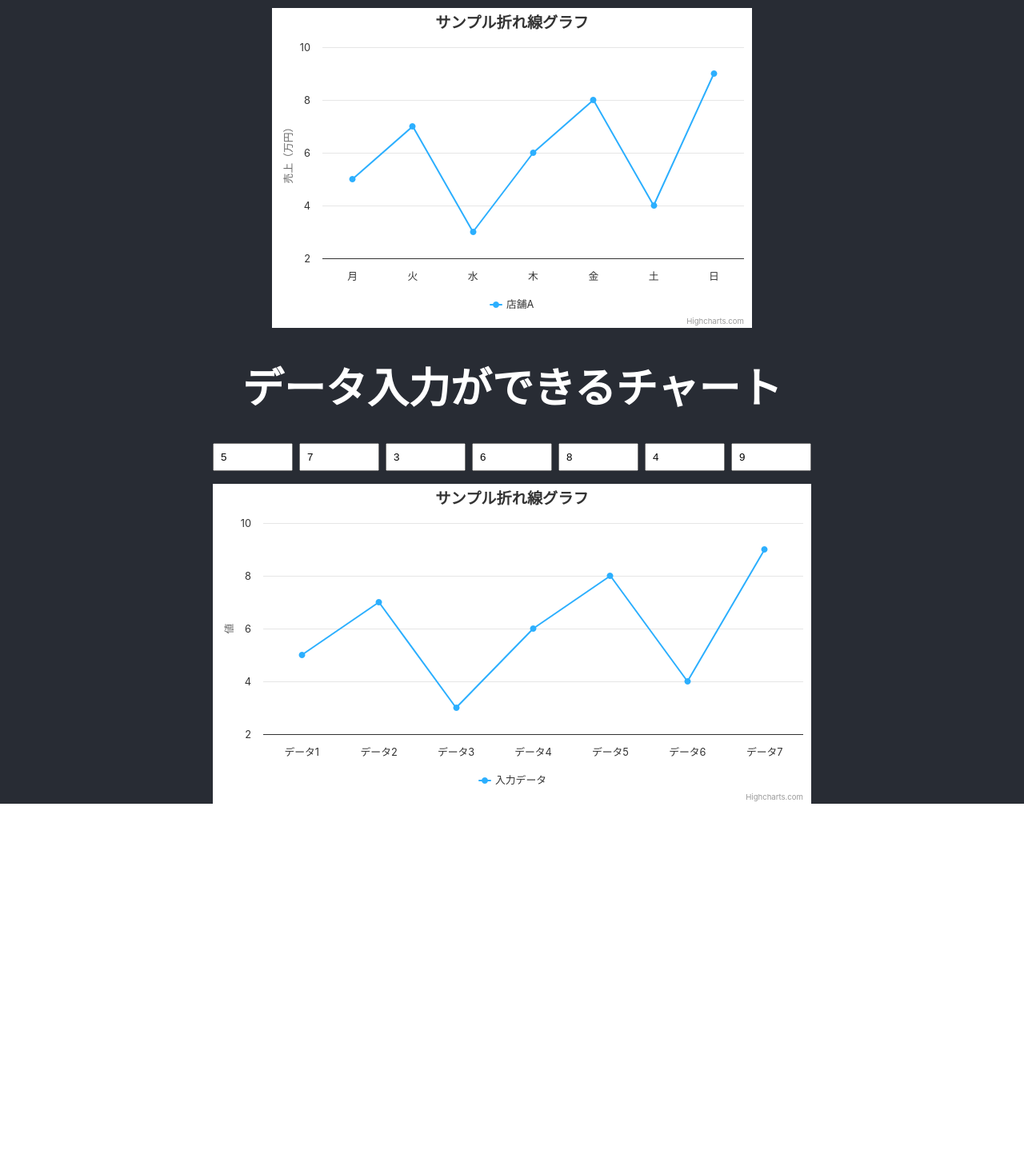
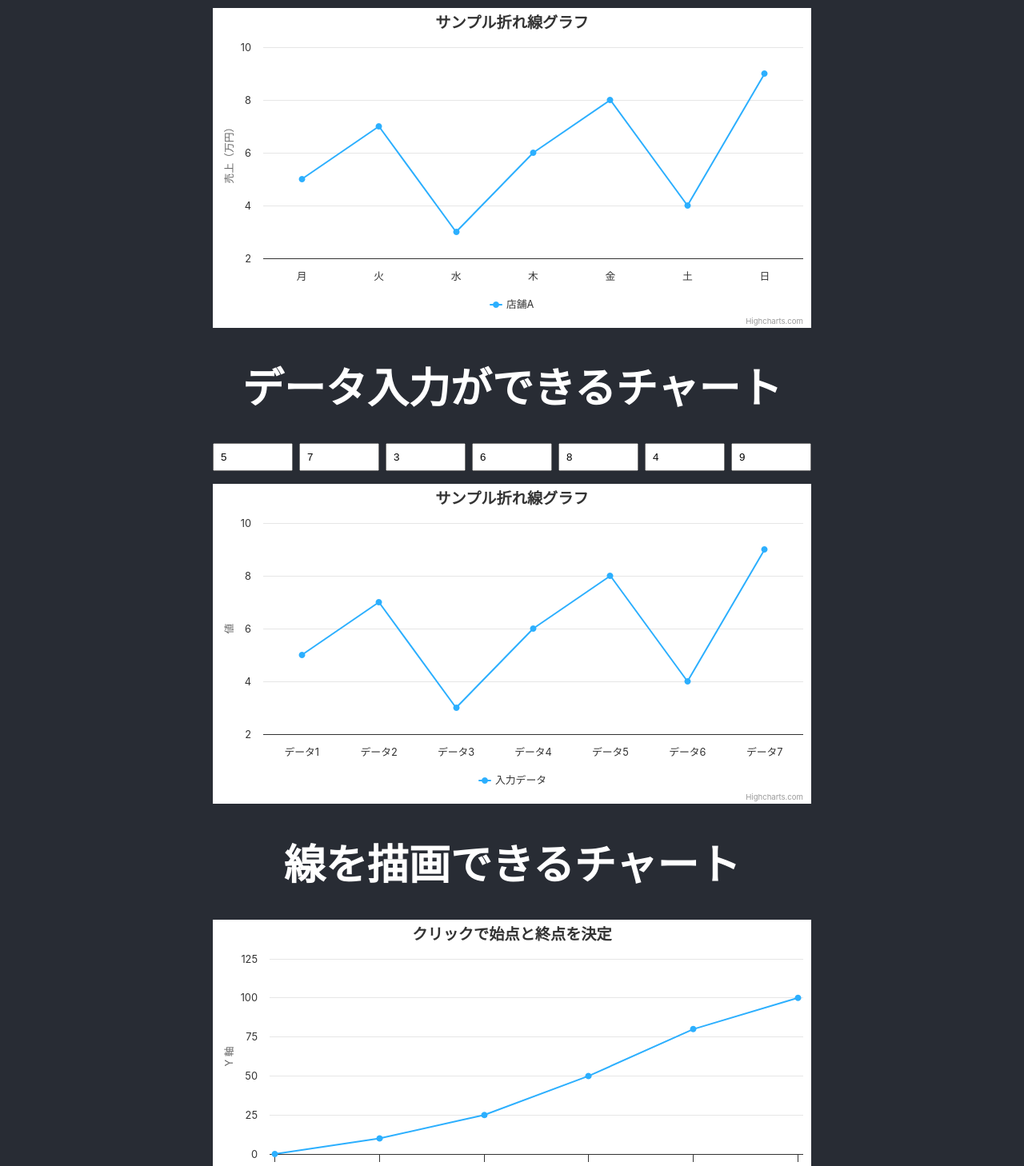
Before and after one commit to morishi46rui/sample-chart, a React (Create React App) app: page / in a window 1280 px wide. Shown: the part 123-1581 px from the top of the page at 80% size. Before the commit the page ends 1128 px from the top, so only its background shows below. Built offline with nearby package versions, Linux system fonts and the light colour scheme.

Commit message:
Add: 線描画のチャートサンプルを追加

```diff
--- a/src/App.tsx
+++ b/src/App.tsx
@@ -1,15 +1,26 @@
 import "./App.css";
 import { DataChart } from "./components/DataChart";
+import { DrawLineChart } from "./components/DrawLineChart";
 import { SampleChart } from "./components/SampleChart";
 
 function App() {
 	return (
 		<div className="App">
 			<header className="App-header">
-				<h1>Sample Chart</h1>
-				<SampleChart />
-				<h1>データ入力ができるチャート</h1>
-				<DataChart />
+				<div>
+					<div style={{ margin: "2rem" }}>
+						<h1>Sample Chart</h1>
+						<SampleChart />
+					</div>
+					<div style={{ margin: "2rem" }}>
+						<h1>データ入力ができるチャート</h1>
+						<DataChart />
+					</div>
+					<div style={{ margin: "2rem" }}>
+						<h1>線を描画できるチャート</h1>
+						<DrawLineChart />
+					</div>
+				</div>
 			</header>
 		</div>
 	);
--- /dev/null
+++ b/src/components/DrawLineChart.tsx
@@ -0,0 +1,113 @@
+import { useEffect, useRef } from "react";
+import Highcharts from "highcharts";
+import HighchartsReact from "highcharts-react-official";
+
+export const DrawLineChart: React.FC = () => {
+	const chartComponentRef = useRef<HighchartsReact.RefObject>(null);
+
+	useEffect(() => {
+		let startPoint: { x: number; y: number; value: number } | null = null;
+		let endPoint: { x: number; y: number; value: number } | null = null;
+
+		let startCircle: Highcharts.SVGElement | null = null;
+		let endCircle: Highcharts.SVGElement | null = null;
+		let line: Highcharts.SVGElement | null = null;
+		let startLabel: Highcharts.SVGElement | null = null;
+		let endLabel: Highcharts.SVGElement | null = null;
+		let differenceLabel: Highcharts.SVGElement | null = null;
+
+		const chart = chartComponentRef.current?.chart;
+
+		if (chart) {
+			chart.update({
+				chart: {
+					events: {
+						click: function (event: Highcharts.PointerEventObject) {
+							const coords = chart.pointer.getCoordinates(event);
+							const yAxisVal = coords.yAxis?.[0]?.value;
+							const x = event.chartX;
+							const y = event.chartY;
+
+							if (yAxisVal === undefined) return;
+
+							// 始点を新たに指定する場合は、すべてリセット
+							if (!startPoint) {
+								// すべての描画オブジェクトを削除
+								for (const el of [startCircle, endCircle, line, startLabel, endLabel, differenceLabel]) {
+									if (el) el.destroy();
+								}
+
+								startPoint = { x, y, value: yAxisVal };
+
+								startCircle = this.renderer.circle(x, y, 5).attr({ fill: "red" }).add();
+								startLabel = this.renderer
+									.text(`始点: ${yAxisVal.toFixed(2)}`, x + 10, y - 10)
+									.css({ color: "red", fontSize: "12px" })
+									.add();
+							} else {
+								endPoint = { x, y, value: yAxisVal };
+
+								endCircle = this.renderer.circle(x, y, 5).attr({ fill: "blue" }).add();
+								endLabel = this.renderer
+									.text(`終点: ${yAxisVal.toFixed(2)}`, x + 10, y - 10)
+									.css({ color: "blue", fontSize: "12px" })
+									.add();
+
+								line = this.renderer
+									.path(["M", startPoint.x, startPoint.y, "L", endPoint.x, endPoint.y] as unknown as Highcharts.SVGPathArray)
+									.attr({ stroke: "green", "stroke-width": 2 })
+									.add();
+
+								const difference = ((endPoint.value - startPoint.value) / startPoint.value) * 100;
+
+								differenceLabel = this.renderer
+									.text(`差分: ${difference.toFixed(2)}%`, startPoint.x, startPoint.y - 30)
+									.css({ color: "black", fontSize: "14px", backgroundColor: "white" })
+									.add();
+
+								// リセット（次のクリックで新しい始点として使えるように）
+								startPoint = null;
+								endPoint = null;
+							}
+						},
+					},
+				},
+			});
+		}
+	}, []);
+
+	const options: Highcharts.Options = {
+		chart: {
+			type: "line",
+		},
+		title: {
+			text: "クリックで始点と終点を決定",
+		},
+		xAxis: {
+			title: {
+				text: "X 軸",
+			},
+		},
+		yAxis: {
+			title: {
+				text: "Y 軸",
+			},
+		},
+		tooltip: {
+			enabled: false,
+		},
+		series: [
+			{
+				name: "データ",
+				type: "line",
+				data: [0, 10, 25, 50, 80, 100],
+			},
+		],
+	};
+
+	return (
+		<div>
+			<HighchartsReact highcharts={Highcharts} options={options} ref={chartComponentRef} />
+		</div>
+	);
+};
```
